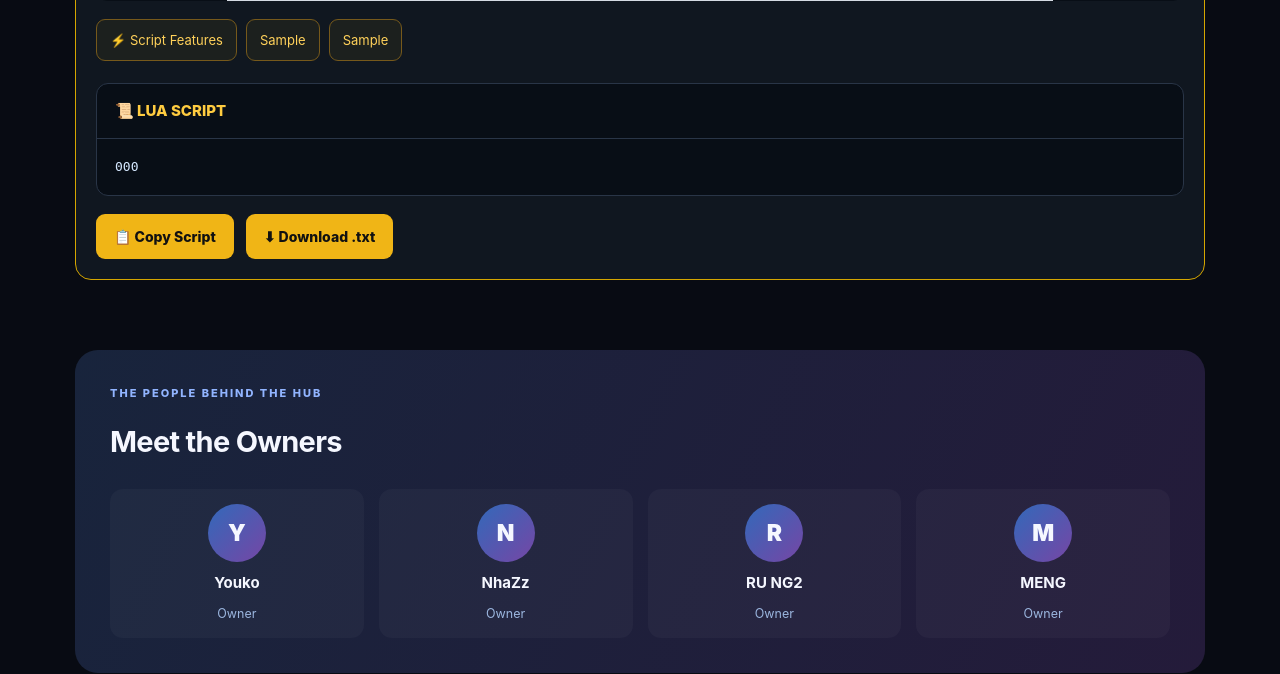
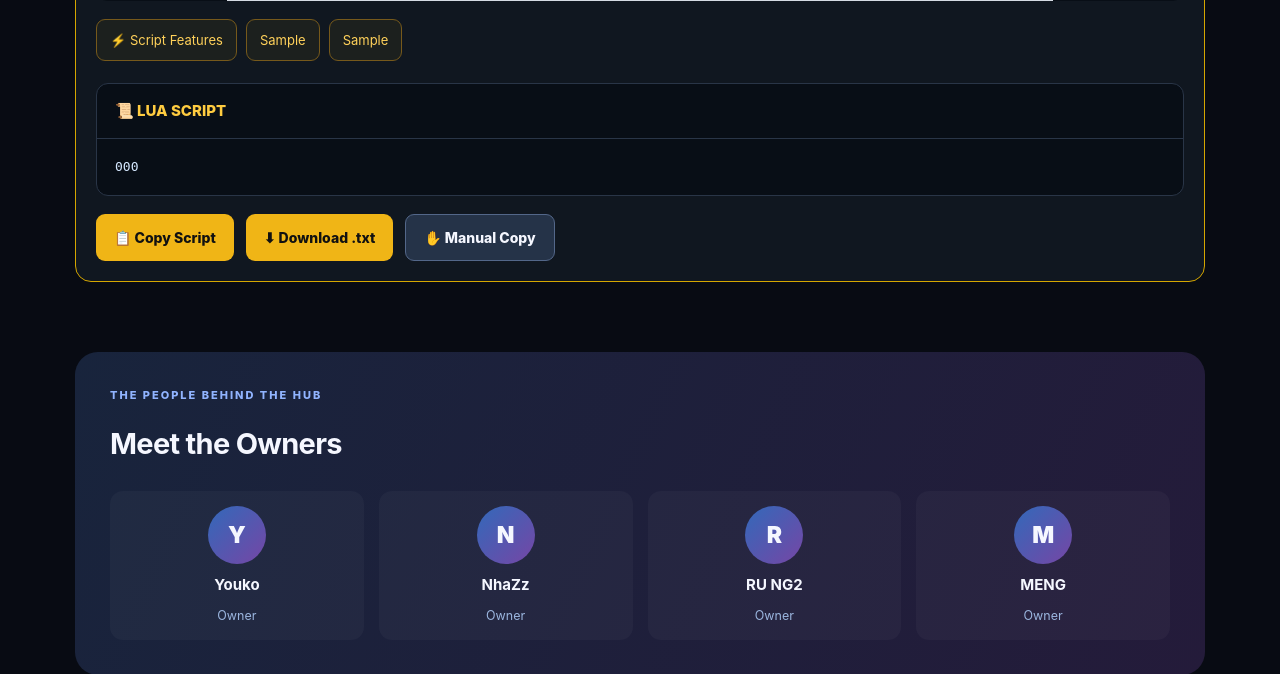
Before and after one commit to youkox11/webscript, a Flask app: page / in a window 1280 px wide. Shown: the part 1954-2628 px from the top of the page. Run offline with Flask 3, Linux system fonts and the light colour scheme; data comes from the database, SQL or seed files in the repository; tables that the repository leaves empty hold one stand-in row (values such as "Sample post"); grey boxes marked "Sample" are stand-in pictures.

Commit message:
Implement manual copy modal for Lua script
Add manual copy functionality for Telegram/iOS users.

```diff
--- a/templates/home.html
+++ b/templates/home.html
@@ -191,6 +191,17 @@
     font-size: 11px;
   }
 }
+
+/* Telegram/iOS clipboard fallback */
+.showcase-manual-btn { background: #253348; color: #f5f7ff; border: 1px solid #536789; }
+.manual-copy-modal[hidden] { display: none !important; }
+.manual-copy-modal { position: fixed; inset: 0; z-index: 9999; background: rgba(0,0,0,.78); display: grid; place-items: center; padding: 15px; }
+.manual-copy-panel { position: relative; width: min(620px,100%); max-height: 88dvh; overflow: auto; background: #131a2a; border: 1px solid #d5a600; border-radius: 17px; padding: 20px; color: #f5f7ff; }
+.manual-copy-panel h2 { padding-right: 40px; font-size: 23px; }
+.manual-copy-panel p { color: #cad3e4; font-size: 14px; }
+.manual-copy-close { position: absolute; right: 12px; top: 12px; }
+#manual-copy-code { display: block; width: 100%; height: min(38dvh, 270px); margin: 14px 0; background: #080e16; color: #e1eaff; border: 1px solid #536789; font-family: monospace; font-size: 16px; resize: vertical; white-space: pre; }
+.manual-copy-actions { display: flex; gap: 12px; flex-wrap: wrap; }
 </style>
 
 <section class="hero">
@@ -355,6 +366,14 @@
         >
           ⬇ Download .txt
         </button>
+
+        <button
+          type="button"
+          class="showcase-btn showcase-manual-btn"
+          onclick="openManualCopy(this)"
+        >
+          ✋ Manual Copy
+        </button>
       </div>
 
     </article>
@@ -426,6 +445,25 @@
   </div>
 </section>
 
+<!-- Fallback when Telegram/iOS blocks copying to the clipboard. -->
+<div id="manual-copy-modal" class="manual-copy-modal" hidden role="dialog"
+     aria-modal="true" aria-labelledby="manual-copy-heading">
+  <div class="manual-copy-panel">
+    <button type="button" class="manual-copy-close" onclick="closeManualCopy()"
+            aria-label="Close manual copy window">✕</button>
+    <h2 id="manual-copy-heading">📋 Copy Lua Script</h2>
+    <p>Telegram may block automatic copying. Tap <strong>Select All</strong>, then
+       long-press the highlighted code and choose <strong>Copy</strong>.
+       You can also open this page in Safari.</p>
+    <textarea id="manual-copy-code" readonly spellcheck="false"
+              aria-label="Lua script code"></textarea>
+    <div class="manual-copy-actions">
+      <button type="button" class="showcase-btn" onclick="selectManualCode()">Select All</button>
+      <button type="button" class="showcase-btn" onclick="closeManualCopy()">Close</button>
+    </div>
+  </div>
+</div>
+
 <script>
 function getShowcaseCode(button) {
   return button
@@ -434,19 +472,87 @@ function getShowcaseCode(button) {
     .textContent;
 }
 
+// Telegram in-app browsers may block the asynchronous Clipboard API.
+// Try the synchronous copy fallback while the original tap is still active.
+function legacyCopy(text) {
+  const field = document.createElement('textarea');
+  field.value = text;
+  field.setAttribute('readonly', '');
+  field.setAttribute('aria-label', 'Script text to copy');
+  field.style.position = 'fixed';
+  field.style.left = '0';
+  field.style.top = '0';
+  field.style.width = '1px';
+  field.style.height = '1px';
+  field.style.opacity = '0';
+  field.style.fontSize = '16px';
+  document.body.appendChild(field);
+
+  let successful = false;
+  try {
+    field.focus();
+    field.select();
+    field.setSelectionRange(0, field.value.length);
+    successful = document.execCommand('copy');
+  } catch (error) {
+    successful = false;
+  } finally {
+    field.remove();
+  }
+  return successful;
+}
+
+function showCopied(button) {
+  const original = button.textContent;
+  button.textContent = '✅ Copied!';
+  window.setTimeout(() => {
+    button.textContent = original;
+  }, 1800);
+}
+
+function openManualCopy(button) {
+  const modal = document.getElementById('manual-copy-modal');
+  const field = document.getElementById('manual-copy-code');
+  field.value = getShowcaseCode(button);
+  modal.hidden = false;
+  document.body.style.overflow = 'hidden';
+  selectManualCode();
+}
+
+function selectManualCode() {
+  const field = document.getElementById('manual-copy-code');
+  field.focus();
+  field.select();
+  field.setSelectionRange(0, field.value.length);
+}
+
+function closeManualCopy() {
+  document.getElementById('manual-copy-modal').hidden = true;
+  document.body.style.overflow = '';
+}
+
 async function copyShowcase(button) {
-  try {
-    await navigator.clipboard.writeText(
-      getShowcaseCode(button)
-    );
-    const oldText = button.textContent;
-    button.textContent = '✓ Copied!';
-    setTimeout(() => {
-      button.textContent = oldText;
-    }, 1800);
-  } catch (e) {
-    alert('Copy failed. Select the code manually.');
+  const text = getShowcaseCode(button);
+
+  // iPhone Telegram/Safari: must run synchronously inside the click.
+  if (legacyCopy(text)) {
+    showCopied(button);
+    return;
   }
+
+  // Modern browsers: try the Clipboard API if the fallback was blocked.
+  if (navigator.clipboard && window.isSecureContext) {
+    try {
+      await navigator.clipboard.writeText(text);
+      showCopied(button);
+      return;
+    } catch (error) {
+      console.warn('Clipboard permission denied:', error);
+    }
+  }
+
+  // Nothing can force Telegram's clipboard permission; show selectable code.
+  openManualCopy(button);
 }
 
 function downloadShowcase(button) {
```
